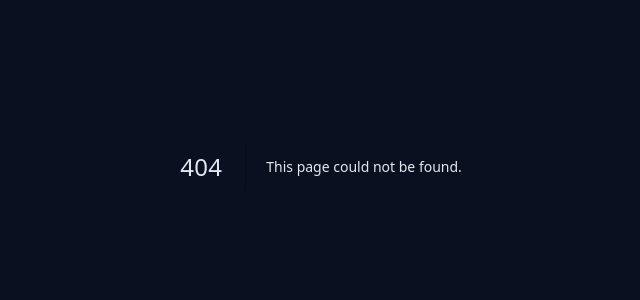
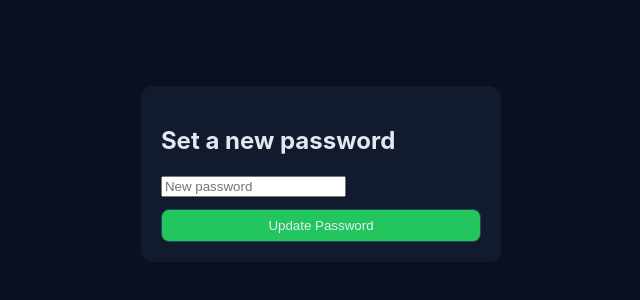
Before and after one commit to jswright1997-GER/athlete-viewer, a Next.js app: page /reset in a window 1280 px wide. Before the commit this address had no page. Shown: the part 234-534 px from the top of the page, without its empty margins (319-959 px from the left). Built offline with nearby package versions, Linux system fonts and the light colour scheme; no server answers.

Commit message:
layout222

```diff
--- /dev/null
+++ b/app/reset/page.tsx
@@ -0,0 +1,47 @@
+"use client";
+
+import { useEffect, useState } from "react";
+import { useRouter } from "next/navigation";
+import { supabase } from "../../lib/supabaseClient";
+
+export default function ResetPage() {
+  const router = useRouter();
+  const [password, setPassword] = useState("");
+  const [msg, setMsg] = useState("");
+
+  async function handleReset(e: React.FormEvent) {
+    e.preventDefault();
+    const { error } = await supabase.auth.updateUser({ password });
+    if (error) {
+      setMsg(error.message);
+    } else {
+      setMsg("Password updated! Redirecting to login…");
+      setTimeout(() => router.replace("/login"), 1500);
+    }
+  }
+
+  useEffect(() => {
+    // supabase-js should already consume the access_token from URL fragment
+    // and establish a session automatically
+  }, []);
+
+  return (
+    <main style={{ minHeight: "100vh", display: "grid", placeItems: "center", background: "#0b1020", color: "#e2e8f0" }}>
+      <form onSubmit={handleReset} style={{ background: "#121a2e", padding: 20, borderRadius: 12 }}>
+        <h2>Set a new password</h2>
+        <input
+          type="password"
+          value={password}
+          onChange={(e) => setPassword(e.target.value)}
+          placeholder="New password"
+          required
+          style={{ marginBottom: 12 }}
+        />
+        <button type="submit" style={{ background: "#22c55e", padding: "8px 14px", borderRadius: 8 }}>
+          Update Password
+        </button>
+        {msg && <p style={{ marginTop: 10 }}>{msg}</p>}
+      </form>
+    </main>
+  );
+}
--- a/middleware.ts
+++ b/middleware.ts
@@ -7,6 +7,7 @@ export async function middleware(req: NextRequest) {
   // Paths that should always be reachable without auth/approval
   const publicPrefixes = [
     "/login",
+	"/reset",
 	"/signup",
     "/pending",
 	"/confirmed",
```
